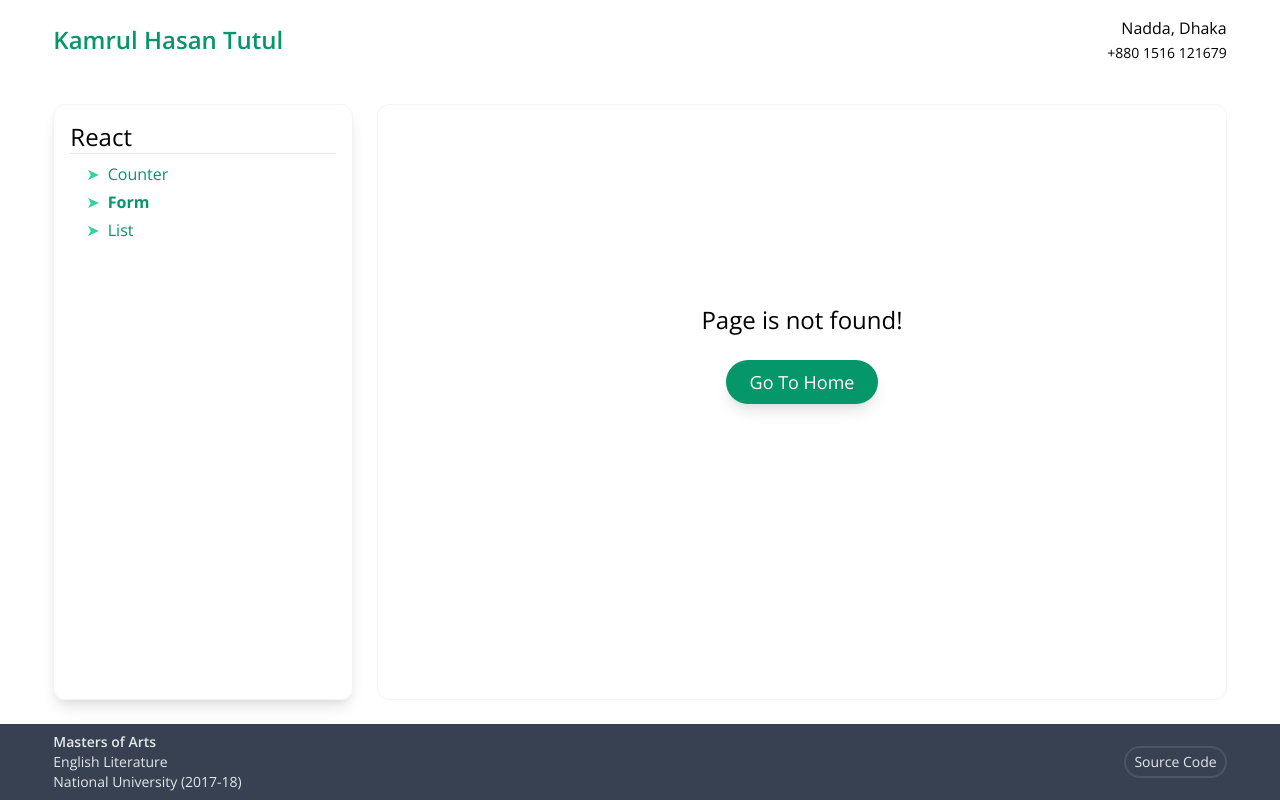
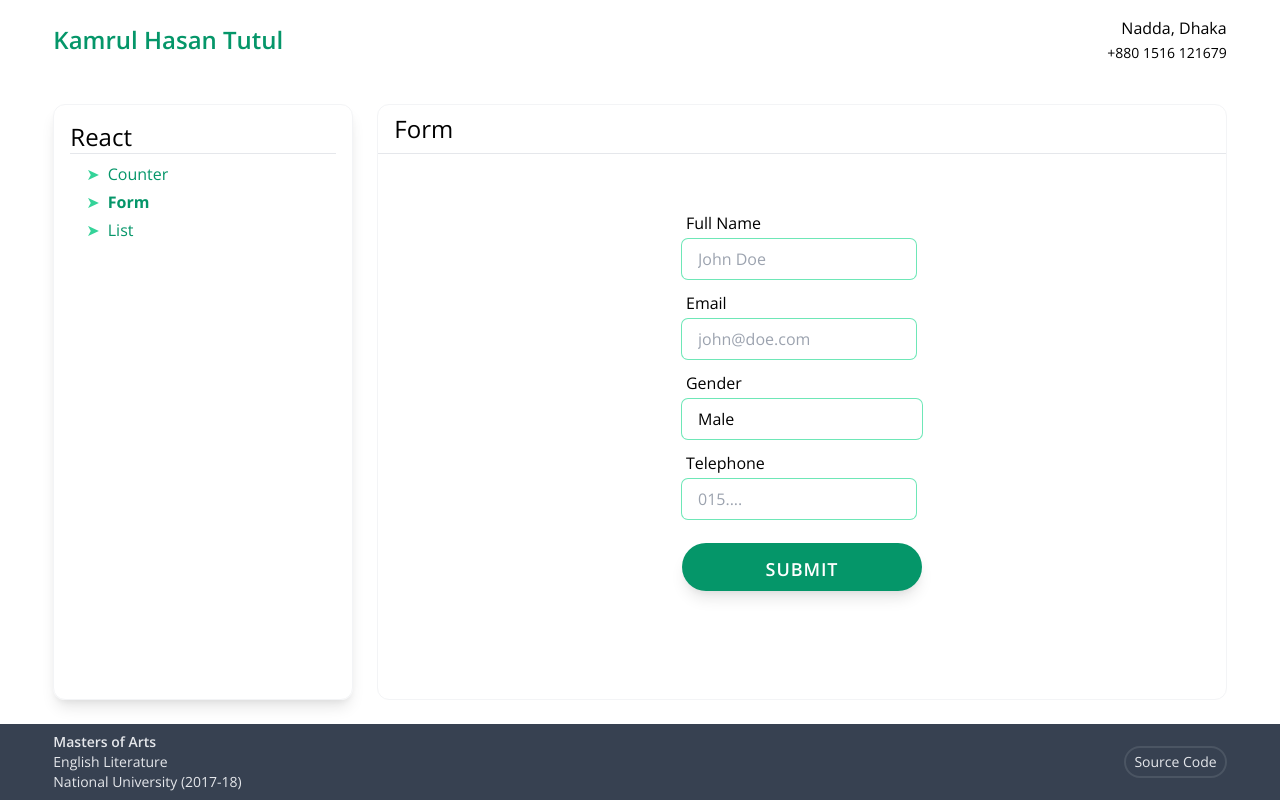
Before and after one commit to TutulDevs/react-test-disl, a React (Create React App) app: page /form in a window 1280 px wide. Before the commit this address had no page. Built offline with nearby package versions, Linux system fonts and the light colour scheme.

Commit message:
Form is designed

```diff
--- a/src/App.js
+++ b/src/App.js
@@ -2,6 +2,7 @@ import { Switch, Route, Redirect } from "react-router-dom";
 import Layout from "./Layout/Layout";
 import Counter from "./Pages/Counter";
 import ErrorPage from "./Pages/ErrorPage";
+import Form from "./Pages/Form";
 
 function App() {
   return (
@@ -12,6 +13,7 @@ function App() {
         </Route>
 
         <Route path="/counter" component={Counter} />
+        <Route path="/form" component={Form} />
 
         {/* Error page */}
         <Route path="*" component={ErrorPage} />
--- a/src/Pages/Form.js
+++ b/src/Pages/Form.js
@@ -0,0 +1,94 @@
+import PageHeader from "../components/UI/PageHeader";
+
+const Form = () => {
+  const handleSubmit = (e) => {
+    e.preventDefault();
+
+    console.log("submit");
+  };
+
+  return (
+    <>
+      <PageHeader title="Form" />
+
+      {/* Form components */}
+      <form
+        onSubmit={handleSubmit}
+        className="flex flex-col justify-center items-center p-4 h-5/6"
+      >
+        {/* Name formControl */}
+        <div className="w-60 mt-3 formControl">
+          <label htmlFor="name" className="block mb-1 ml-1">
+            Full Name
+          </label>
+          <input
+            type="text"
+            name="name"
+            id="name"
+            required
+            placeholder="John Doe"
+            className="rounded-md ring-1 ring-green-300 py-2 px-4"
+          />
+        </div>
+
+        {/* Email formControl */}
+        <div className="w-60 mt-3 formControl">
+          <label htmlFor="email" className="block mb-1 ml-1">
+            Email
+          </label>
+          <input
+            type="email"
+            name="email"
+            id="email"
+            required
+            placeholder="john@doe.com"
+            className="rounded-md ring-1 ring-green-300 py-2 px-4"
+          />
+        </div>
+
+        {/* Gender formControl */}
+        <div className="w-60 mt-3 formControl">
+          <label htmlFor="gender" className="block mb-1 ml-1">
+            Gender
+          </label>
+          <select
+            name="gender"
+            id="gender"
+            required
+            className="w-60 bg-white rounded-md ring-1 ring-green-300 py-2 px-4 appearance-none"
+          >
+            <option value="male">Male</option>
+            <option value="female">Female</option>
+          </select>
+        </div>
+
+        {/* Phone formControl */}
+        <div className="w-60 mt-3 formControl">
+          <label htmlFor="phone" className="block mb-1 ml-1">
+            Telephone
+          </label>
+          <input
+            type="number"
+            name="phone"
+            id="phone"
+            required
+            placeholder="015...."
+            className="rounded-md ring-1 ring-green-300 py-2 px-4 appearance-none"
+          />
+        </div>
+
+        {/* Button formControl */}
+        <div className="w-60 mt-6 formControl text-center">
+          <button
+            type="submit"
+            className="w-full tracking-wider py-2 pt-3 px-6 bg-green-600 text-white text-lg font-semibold  rounded-full shadow-lg hover:shadow-none"
+          >
+            SUBMIT
+          </button>
+        </div>
+      </form>
+    </>
+  );
+};
+
+export default Form;
```
